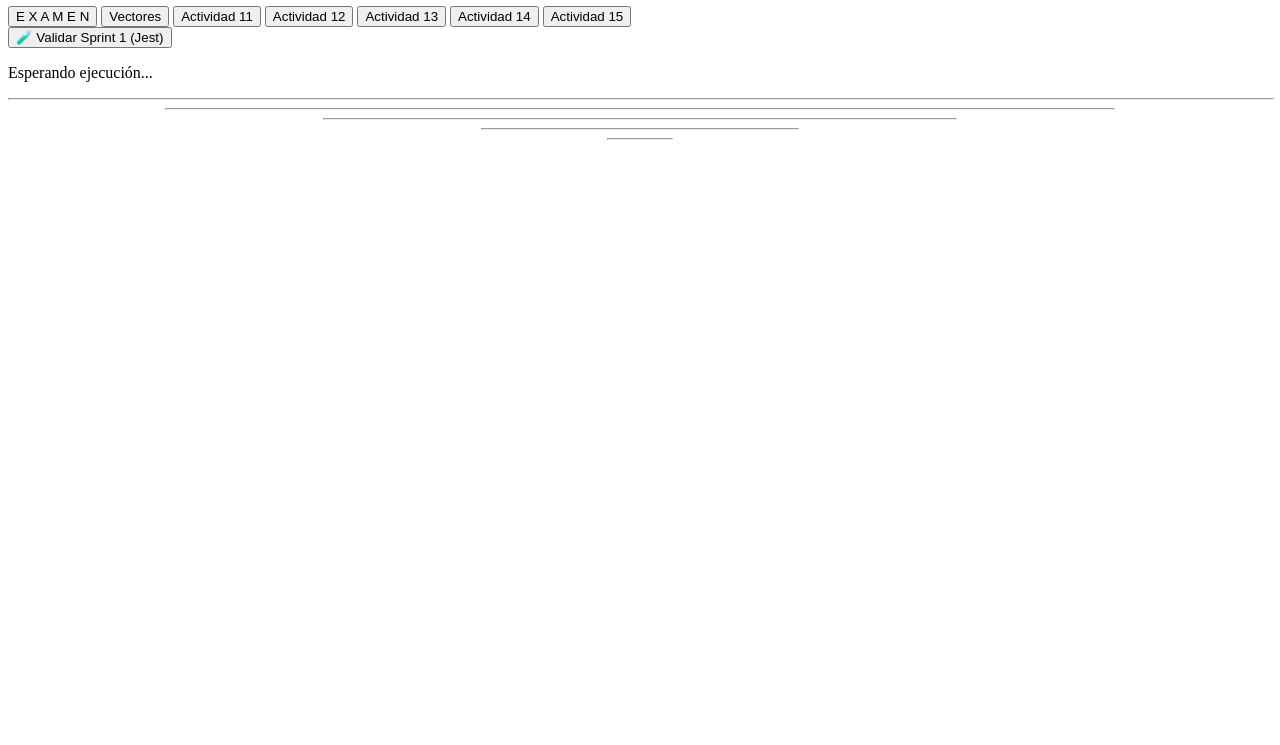
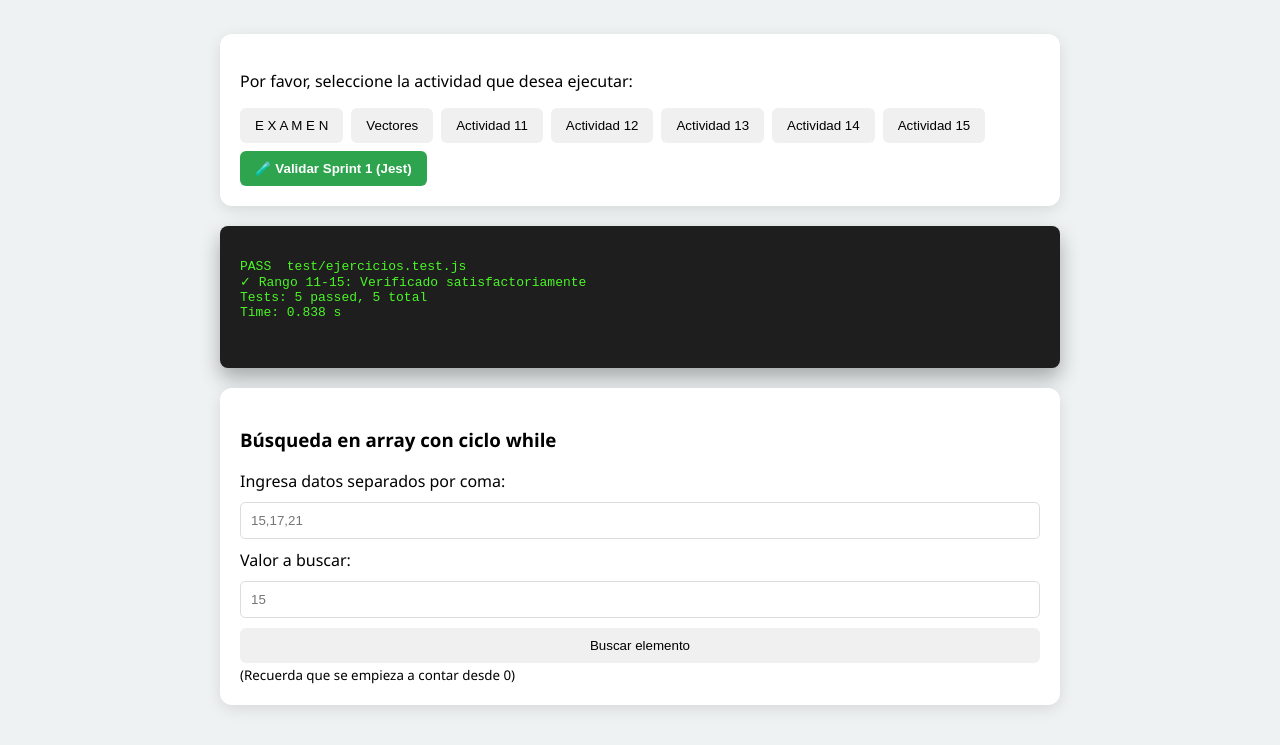
Before and after one commit to fernandand1527/Mis-ejercicios-1-5, a website: page index.html in a window 1280 px wide. Shown: the part 155-900 px from the top of the page. Before the commit the page ends 800 px from the top, so only its background shows below. Drawn offline with Linux system fonts and the light colour scheme.

Commit message:
Mejora de interfaz visual con CSS para actividades 1-5

```diff
--- a/index.html
+++ b/index.html
@@ -3,59 +3,56 @@
 <head>
     <meta charset="UTF-8">
     <meta name="viewport" content="width=device-width, initial-scale=1.0">
-    <title>Ejercicios 1-5 | Coderider</title>
-    <!-- Vinculamos el CSS que crearemos -->
-    <link rel="stylesheet" href="./public/styles.css">
+    <title>Actividades ADSO - Fernanda García</title>
+    <!-- Vinculamos el archivo CSS -->
+    <link rel="stylesheet" href="style.css">
 </head>
 <body>
-    <div class="main-container">
-        <header>
-            <h1>Actividades del 2do. Trimestre</h1>
-            <h2>Algoritmia: JavaScript</h2>
-        </header>
 
-        <section class="dashboard">
-            <p class="instruccion">Por favor, seleccione la actividad que desea ejecutar:</p>
+    <header>
+        <h1>Actividades del 2do. Trimestre</h1>
+        <h2>Algoritmia: JavaScript</h2>
+    </header>
 
-            <!-- SUSTITUCIÓN DEL SELECT POR BOTONERA -->
-            <div class="grid-actividades">
-                <button class="btn-card special" onclick="startActv('Exam')">E X A M E N</button>
-                <button class="btn-card special" onclick="startActv('Vect')">Vectores</button>
-
-                <!-- Botones de actividades 11-15 -->
-                <button class="btn-card" onclick="startActv('Act 11')">Actividad 11</button>
-                <button class="btn-card" onclick="startActv('Act 12')">Actividad 12</button>
-                <button class="btn-card" onclick="startActv('Act 13')">Actividad 13</button>
-                <button class="btn-card" onclick="startActv('Act 14')">Actividad 14</button>
-                <button class="btn-card" onclick="startActv('Act 15')">Actividad 15</button>
-            </div>
-
-            <div class="test-section">
-                <button id="btn-run-jest" class="btn-jest">
-                    🧪 Validar Sprint 1 (Jest)
-                </button>
-                <p id="test-output"></p>
+    <main>
+        <section class="card">
+            <p>Por favor, seleccione la actividad que desea ejecutar:</p>
+            <div class="button-group">
+                <button>E X A M E N</button>
+                <button>Vectores</button>
+                <button>Actividad 11</button>
+                <button>Actividad 12</button>
+                <button>Actividad 13</button>
+                <button>Actividad 14</button>
+                <button>Actividad 15</button>
+                <button class="btn-jest">🧪 Validar Sprint 1 (Jest)</button>
             </div>
         </section>
 
-        <section class="output-section">
-            <!-- Aquí se inyectará el mensaje PASS de Jest -->
-            <div class="result" id="resultados"></div>
-
-            <div id="contenedorForm">
-                <!-- Espacio para los formularios de las actividades -->
-                <p class="placeholder-text">Esperando ejecución...</p>
-            </div>
+        <!-- Sección de la Consola/Terminal -->
+        <section class="console-output">
+            <pre>
+PASS  test/ejercicios.test.js
+✓ Rango 11-15: Verificado satisfactoriamente
+Tests: 5 passed, 5 total
+Time: 0.838 s
+            </pre>
         </section>
 
-        <footer>
-            <div class="decoration-lines">
-                <hr width="100%"><hr width="75%"><hr width="50%"><hr width="25%"><hr width="5%">
+        <section class="card">
+            <h3>Búsqueda en array con ciclo while</h3>
+            <div class="input-group">
+                <label>Ingresa datos separados por coma:</label>
+                <input type="text" placeholder="15,17,21">
+
+                <label>Valor a buscar:</label>
+                <input type="number" placeholder="15">
+
+                <button class="btn-search">Buscar elemento</button>
             </div>
-        </footer>
-    </div>
+            <small>(Recuerda que se empieza a contar desde 0)</small>
+        </section>
+    </main>
 
-    <!-- Script principal -->
-    <script type="module" src="./The Ejecutor.js"></script>
 </body>
 </html>
--- /dev/null
+++ b/style.css
@@ -0,0 +1,82 @@
+/* Estilos Globales */
+body {
+    font-family: 'Segoe UI', Roboto, sans-serif;
+    background-color: #eef2f3;
+    margin: 0;
+    padding: 20px;
+    display: flex;
+    flex-direction: column;
+    align-items: center;
+}
+
+header {
+    text-align: center;
+    margin-bottom: 30px;
+}
+
+/* Tarjetas de contenido */
+.card {
+    background: white;
+    padding: 20px;
+    border-radius: 12px;
+    box-shadow: 0 4px 15px rgba(0,0,0,0.1);
+    width: 100%;
+    max-width: 800px;
+    margin-bottom: 20px;
+}
+
+/* Grupo de botones */
+.button-group {
+    display: flex;
+    gap: 8px;
+    flex-wrap: wrap;
+}
+
+button {
+    padding: 10px 15px;
+    border: none;
+    border-radius: 6px;
+    background-color: #f0f0f0;
+    cursor: pointer;
+    transition: 0.3s;
+}
+
+button:hover {
+    background-color: #d1d1d1;
+}
+
+.btn-jest {
+    background-color: #2ea44f;
+    color: white;
+    font-weight: bold;
+}
+
+.btn-jest:hover {
+    background-color: #22863a;
+}
+
+/* Estilo de la Terminal (Corregido) */
+.console-output {
+    background-color: #1e1e1e; /* Fondo oscuro de VS Code */
+    color: #4af626;            /* Verde neón estilo terminal */
+    padding: 20px;
+    border-radius: 8px;
+    width: 100%;
+    max-width: 800px;
+    font-family: 'Courier New', Courier, monospace;
+    box-shadow: 0 10px 20px rgba(0,0,0,0.3);
+    margin-bottom: 20px;
+}
+
+/* Inputs */
+.input-group {
+    display: flex;
+    flex-direction: column;
+    gap: 10px;
+}
+
+input {
+    padding: 10px;
+    border: 1px solid #ddd;
+    border-radius: 5px;
+}
```
